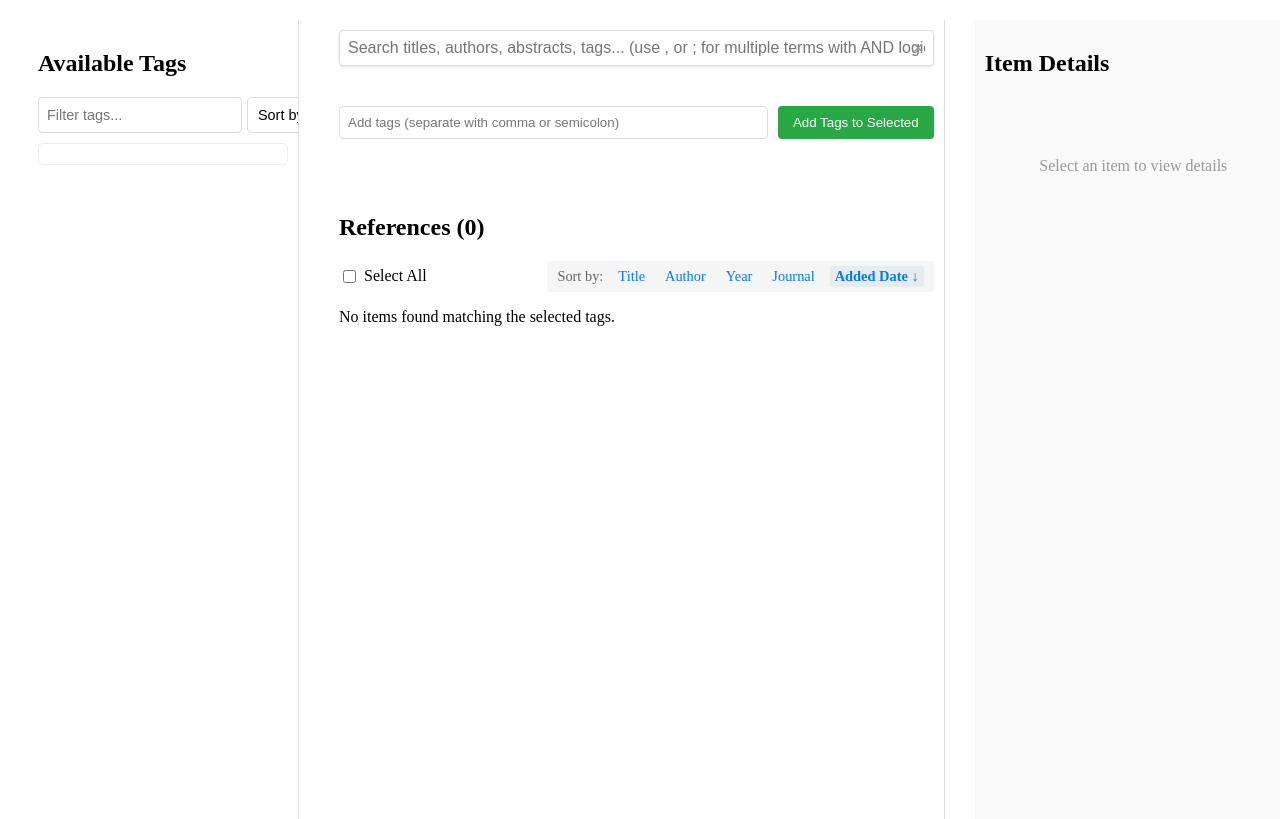
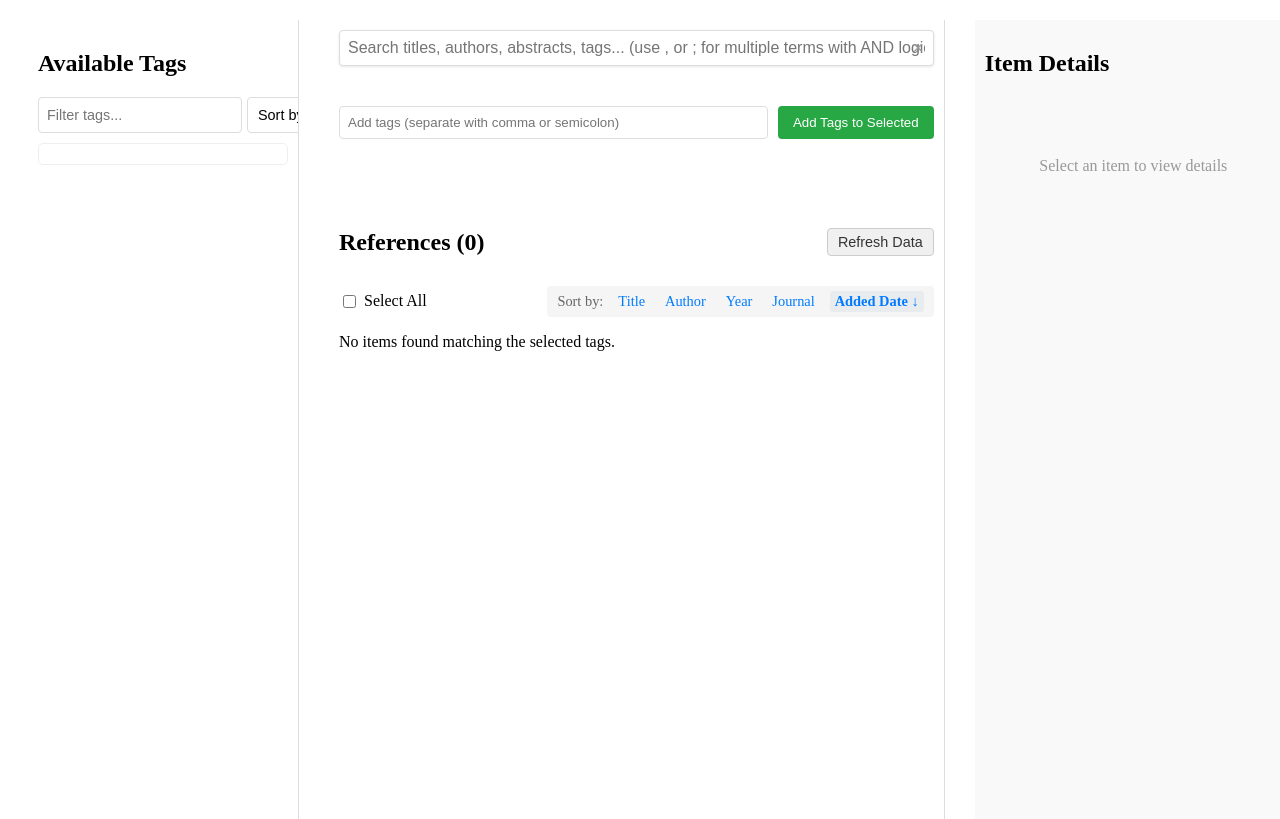
Before and after one commit to herrlich10/zotero-viewer, a Flask app: page / in a window 1280 px wide. Shown: the top 819 px of the page. Run offline with Flask 3, Linux system fonts and the light colour scheme; parts of the project's set-up code (start-up, migrations or seed data) failed here and were passed over.

Commit message:
feat: add refresh data button and functionality
Introduce a new refresh button in the references header to reload data from the database. This includes adding a new route `/refresh_data` to handle the refresh request, updating the CSS for styling, and modifying the HTML template to include the button and form. The refresh functionality ensures the data is up-to-date without requiring a full page reload.

```diff
--- a/zotero_viewer/app.py
+++ b/zotero_viewer/app.py
@@ -716,6 +716,42 @@ def add_tags():
             'message': f'Error: {str(e)}'
         })
 
+# Add a new route to handle data refresh
+@app.route('/refresh_data', methods=['POST'])
+def refresh_data():
+    try:
+        # Force reload of all items data from the database
+        global all_items
+        refresh_conn = sqlite3.connect(database_path)
+        refresh_conn.row_factory = sqlite3.Row
+        all_items = get_items_and_tags(refresh_conn)
+        refresh_conn.close()
+
+        # Get the current selected tags from the request
+        selected_tags = request.form.getlist('selected_tags')
+
+        # If this is an AJAX request, return JSON response
+        if request.headers.get('X-Requested-With') == 'XMLHttpRequest':
+            return jsonify({
+                'success': True,
+                'message': 'Data refreshed successfully'
+            })
+
+        # Otherwise redirect back to the index with any selected tags
+        if selected_tags:
+            return redirect(url_for('index', tag=selected_tags))
+        else:
+            return redirect(url_for('index'))
+
+    except Exception as e:
+        if request.headers.get('X-Requested-With') == 'XMLHttpRequest':
+            return jsonify({
+                'success': False,
+                'message': f'Error refreshing data: {str(e)}'
+            })
+        flash(f'Error refreshing data: {str(e)}', 'error')
+        return redirect(url_for('index'))
+
 
 @click.command()
 @click.argument('database', type=click.Path(exists=True))
--- a/zotero_viewer/static/css/styles.css
+++ b/zotero_viewer/static/css/styles.css
@@ -488,3 +488,25 @@ input[type="text"] {
 .clear-search-button:hover {
     color: #333;
 }
+
+/* Styles for the references header and refresh button */
+.references-header {
+    display: flex;
+    justify-content: space-between;
+    align-items: center;
+    margin-bottom: 10px;
+}
+
+.refresh-button {
+    background-color: #f0f0f0;
+    border: 1px solid #ccc;
+    border-radius: 4px;
+    padding: 5px 10px;
+    cursor: pointer;
+    font-size: 0.9em;
+    color: #333;
+}
+
+.refresh-button:hover {
+    background-color: #e0e0e0;
+}
--- a/zotero_viewer/templates/index.html
+++ b/zotero_viewer/templates/index.html
@@ -110,7 +110,18 @@
 
                 <!-- Search container was here before -->
 
-                <h2>References (<span id="item-count">{{ items|length }}</span>)</h2>
+                <!-- Replace the existing h2 line with this -->
+                <div class="references-header">
+                    <h2>References (<span id="item-count">{{ items|length }}</span>)</h2>
+                    <form action="{{ url_for('refresh_data') }}" method="POST" id="refresh-form">
+                        {% for tag in selected_tags %}
+                        <input type="hidden" name="selected_tags" value="{{ tag }}">
+                        {% endfor %}
+                        <button type="submit" class="refresh-button" title="Reload data from database">
+                            Refresh Data
+                        </button>
+                    </form>
+                </div>
                 <div class="select-all-container">
                     <input type="checkbox" id="select-all-checkbox">
                     <label for="select-all-checkbox">Select All</label>
```
